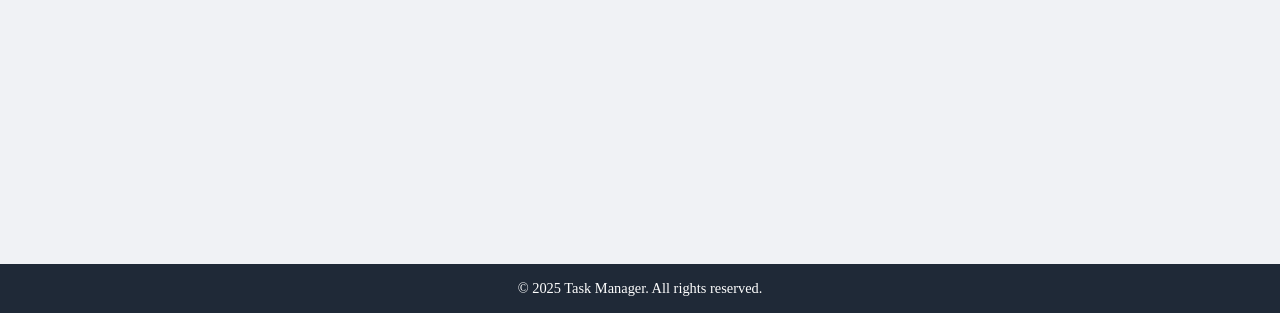
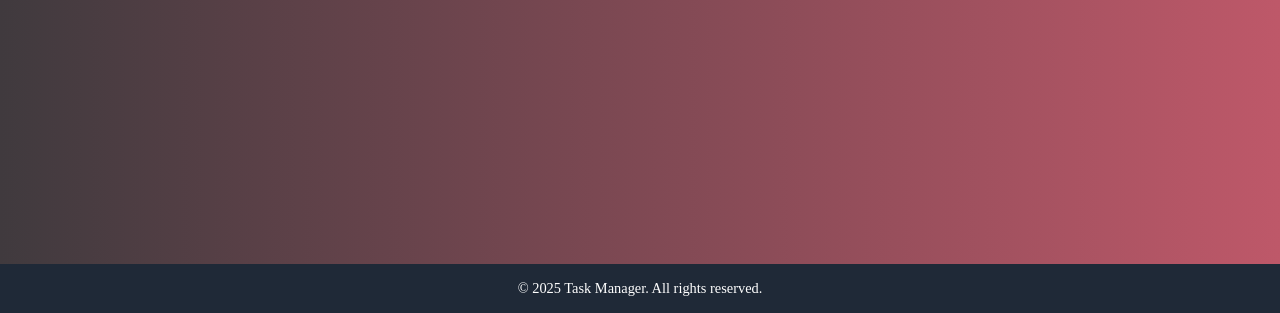
Before and after one commit to ArfanFahad/Task_Manager, a website: page frontend/landingpage.html in a window 1280 px wide. Shown: the part 487-800 px from the top of the page. Drawn offline with Linux system fonts and the light colour scheme; no server answers.

Commit message:
refactor style: add style & omit style on landing page

```diff
--- a/frontend/css/landingpage.css
+++ b/frontend/css/landingpage.css
@@ -5,8 +5,9 @@
 }
 
 body {
-  background: #f0f2f5;
-  color: #333;
+  /* background: #f0f2f5; */
+  background: linear-gradient(to right, #403a3e, #be5869);
+  color: #f0f0f0;
 }
 
 .landing-container {
@@ -52,6 +53,7 @@ body {
   padding: 0.8rem 2.5rem;
   background: #4f46e5;
   color: white;
+  font-size: large;
   border: none;
   border-radius: 8px;
   cursor: pointer;
```
